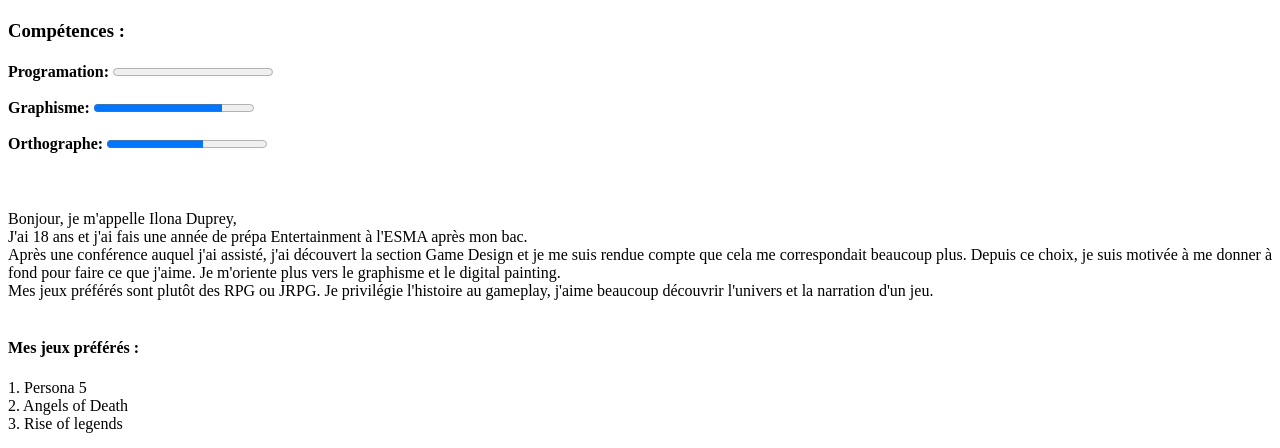
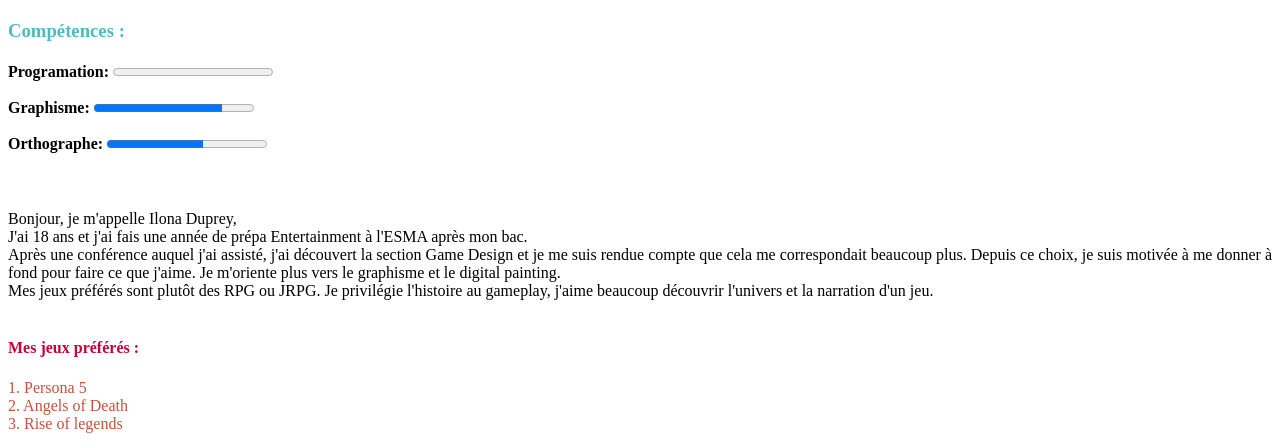
Before and after one commit to ilonaaaaa/Duprey-CV, a plain HTML site: page index.html in a window 1280 px wide. Shown: the part 317-765 px from the top of the page. Drawn offline with Linux system fonts and the light colour scheme.

Commit message:
Update index.html

```diff
--- a/index.html
+++ b/index.html
@@ -9,7 +9,7 @@
 <br><br>
 <img src="portrait.jpg" width="264 height="448 alt="Portrait">
 <br>
-<h3>Compétences :<br></h3>
+<h3><p style="color:#4FBBBC";>Compétences :</p></h3>
 
 <h4><label for="file">Programation:</label>
     <progress id="file" max="100" value="0"> </progress>
@@ -23,10 +23,9 @@
 Bonjour, je m'appelle Ilona Duprey,<br>J'ai 18 ans et j'ai fais une année de prépa Entertainment à l'ESMA après mon bac.<br>Après une conférence auquel j'ai assisté, j'ai découvert la section Game Design et je me suis rendue compte que cela me correspondait beaucoup plus.
 Depuis ce choix, je suis motivée à me donner à fond pour faire ce que j'aime. Je m'oriente plus vers le graphisme et le digital painting.<br>Mes jeux préférés sont plutôt des RPG ou JRPG. Je privilégie l'histoire au gameplay, j'aime beaucoup découvrir l'univers et la narration d'un jeu.
 <br><br>
-<h4>Mes jeux préférés :</h4>
-1. Persona 5<br>
-2. Angels of Death<br>
-3. Rise of legends<br><br>
+
+<h4><p style="color:#C70039";>Mes jeux préférés :</p></h4>
+<p style="color:#c2533c" ;>1. Persona 5<br> 2. Angels of Death<br> 3. Rise of legends</p><br><br>
 
 <img src="dessin.jpg" width="300 height="128 alt="Dessin">
 
```
